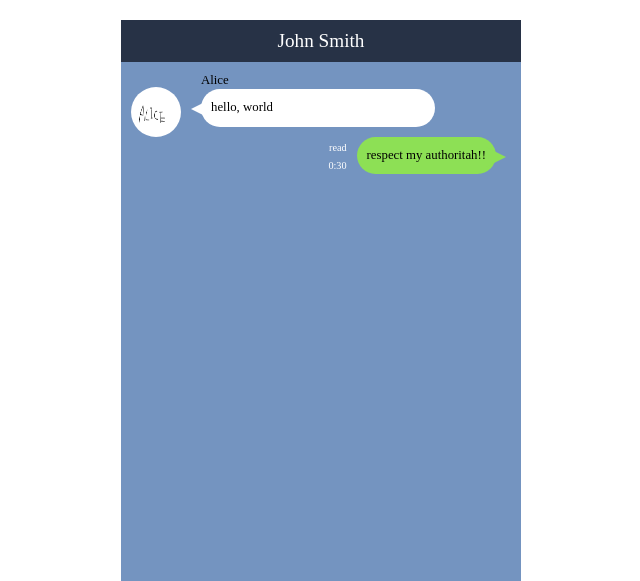
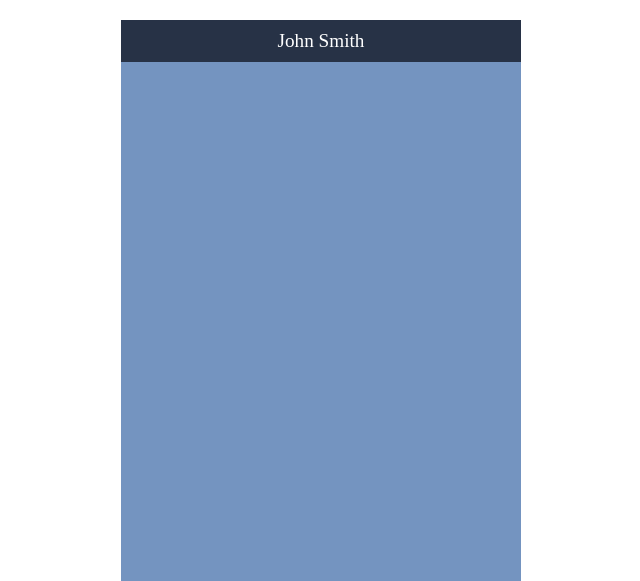
Before and after one commit to toshi1014/pseudo-chat, a Python web app: template templates/index.html in a window 1280 px wide. Shown: the top 581 px of the page, without its empty margins (319-959 px from the left). Run offline with Jinja, Linux system fonts and the light colour scheme; the template is opened without the code that fills it, so the values that code supplies are empty.

Commit message:
remove: test message

```diff
--- a/templates/index.html
+++ b/templates/index.html
@@ -14,24 +14,6 @@
         </div>
 
         <div class="contents scroll">
-
-            <div class="opponent_post">
-                <figure>
-                    <img src="icon.png" />
-                </figure>
-
-                <div class="opponent_message">
-                    <div class="opponent_name">Alice</div>
-                    <div class="message">hello, world</div>
-                </div>
-            </div>
-
-            <div class="my_post">
-                <div class="my_message">
-                    <div class="message">respect my authoritah!!</div>
-                    <span class="time">read<br>0:30</span>
-                </div>
-            </div>
         </div>
     </div>
 
```
